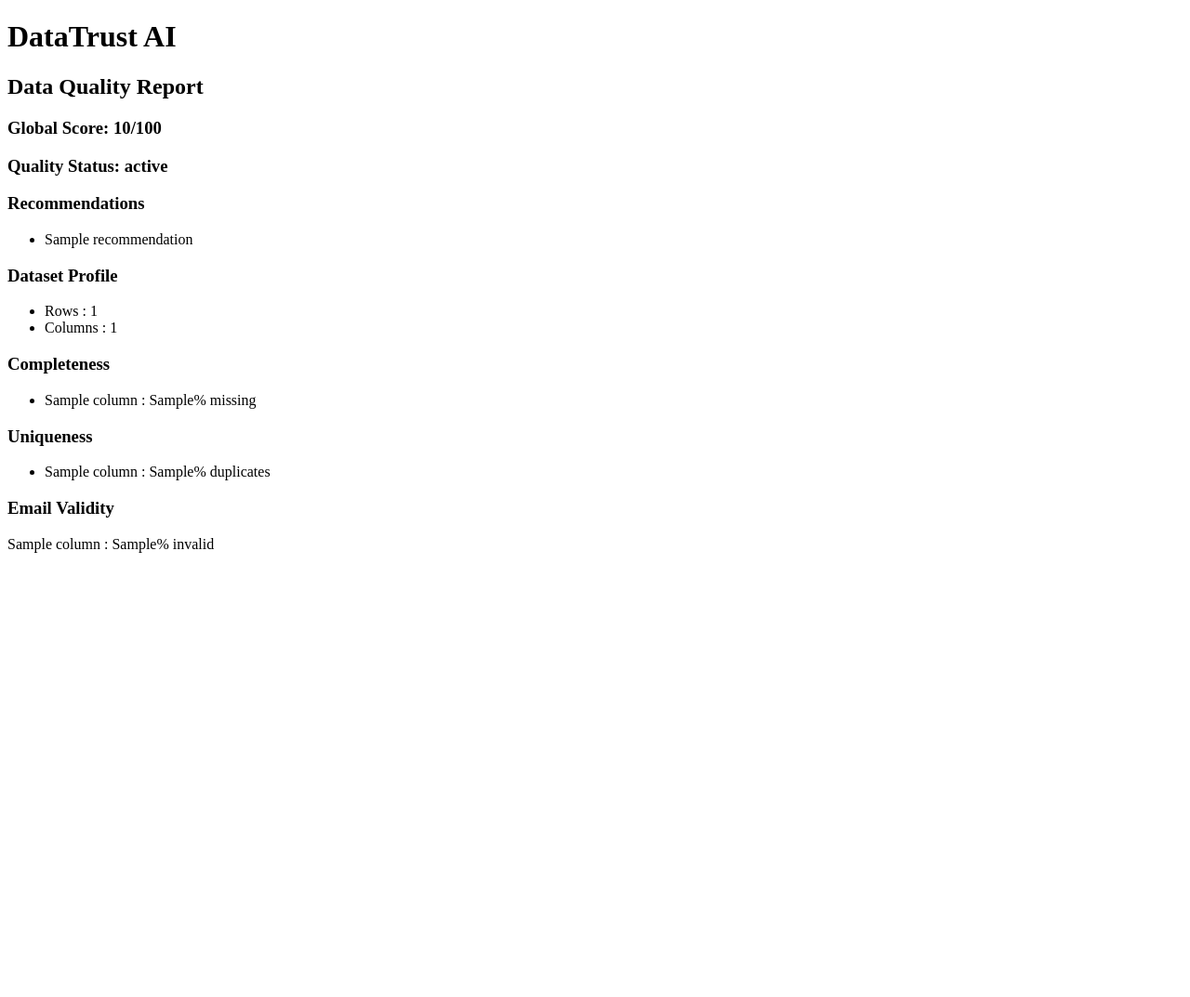
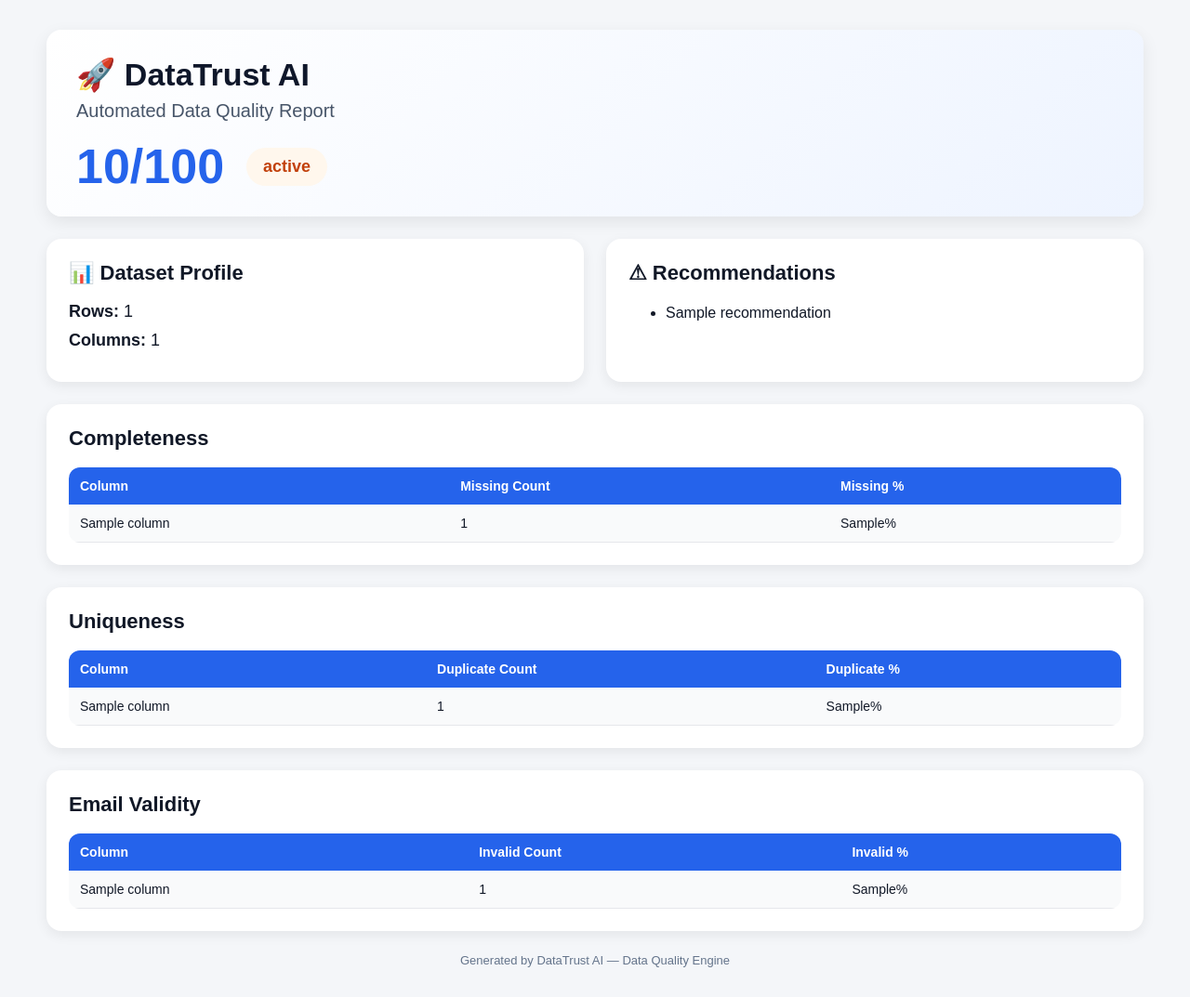
Before and after one commit to TheLordOfDarkness/datatrust-ai, a Python web app: template templates/report.html in a window 1280 px wide. Shown: the whole page at 93% size. Before the commit the page ends 595 px from the top, so only its background shows below. Run offline with Jinja, Linux system fonts and the light colour scheme; the template is opened without the code that fills it: most values are stand-ins (such as "Sample title", 1, 10 or a date in 2020).

Commit message:
Finalize professional HTML report design

```diff
--- a/templates/report.html
+++ b/templates/report.html
@@ -1,41 +1,236 @@
 <!DOCTYPE html>
-<html>
+<html lang="en">
+
 <head>
     <meta charset="UTF-8">
     <title>DataTrust AI - Data Quality Report</title>
+
+    <style>
+        * {
+            box-sizing: border-box;
+        }
+
+        body {
+            font-family: Arial, sans-serif;
+            background-color: #f4f6f9;
+            margin: 0;
+            padding: 32px;
+            color: #111827;
+        }
+
+        .container {
+            max-width: 1180px;
+            margin: auto;
+        }
+
+        .header-card {
+            background: linear-gradient(135deg, #ffffff, #eef4ff);
+            padding: 28px 32px;
+            margin-bottom: 24px;
+            border-radius: 16px;
+            box-shadow: 0 6px 18px rgba(0,0,0,0.08);
+        }
+
+        .brand {
+            font-size: 34px;
+            font-weight: 800;
+            color: #0f172a;
+            margin-bottom: 8px;
+        }
+
+        .subtitle {
+            font-size: 20px;
+            color: #475569;
+            margin-bottom: 22px;
+        }
+
+        .score-row {
+            display: flex;
+            align-items: center;
+            gap: 24px;
+            flex-wrap: wrap;
+        }
+
+        .score {
+            font-size: 52px;
+            font-weight: 800;
+            color: #2563eb;
+            line-height: 1;
+        }
+
+        .status {
+            display: inline-block;
+            padding: 10px 18px;
+            border-radius: 999px;
+            background-color: #fff7ed;
+            color: #c2410c;
+            font-size: 18px;
+            font-weight: 700;
+        }
+
+        .grid {
+            display: grid;
+            grid-template-columns: 1fr 1fr;
+            gap: 24px;
+        }
+
+        .card {
+            background: white;
+            padding: 24px;
+            margin-bottom: 24px;
+            border-radius: 16px;
+            box-shadow: 0 4px 14px rgba(0,0,0,0.07);
+        }
+
+        .card h2 {
+            margin-top: 0;
+            margin-bottom: 18px;
+            font-size: 22px;
+            color: #111827;
+        }
+
+        .metric {
+            font-size: 18px;
+            margin: 10px 0;
+        }
+
+        .recommendations li {
+            margin-bottom: 10px;
+            line-height: 1.5;
+        }
+
+        table {
+            width: 100%;
+            border-collapse: collapse;
+            overflow: hidden;
+            border-radius: 12px;
+        }
+
+        table th {
+            background-color: #2563eb;
+            color: white;
+            text-align: left;
+            padding: 12px;
+            font-size: 14px;
+        }
+
+        table td {
+            border-bottom: 1px solid #e5e7eb;
+            padding: 12px;
+            font-size: 14px;
+        }
+
+        table tr:nth-child(even) {
+            background-color: #f9fafb;
+        }
+
+        .footer {
+            text-align: center;
+            color: #64748b;
+            font-size: 13px;
+            margin-top: 20px;
+        }
+
+        @media (max-width: 800px) {
+            .grid {
+                grid-template-columns: 1fr;
+            }
+
+            .score {
+                font-size: 42px;
+            }
+        }
+    </style>
 </head>
+
 <body>
-    <h1>DataTrust AI</h1>
-    <h2>Data Quality Report</h2>
 
-    <h3>Global Score: {{ global_score }}/100</h3>
-    <h3>Quality Status: {{ status }}</h3>
-    <h3>Recommendations</h3>
-        <ul>
+<div class="container">
+
+    <div class="header-card">
+        <div class="brand">🚀 DataTrust AI</div>
+        <div class="subtitle">Automated Data Quality Report</div>
+
+        <div class="score-row">
+            <div class="score">{{ global_score }}/100</div>
+            <div class="status">{{ status }}</div>
+        </div>
+    </div>
+
+    <div class="grid">
+        <div class="card">
+            <h2>📊 Dataset Profile</h2>
+            <p class="metric"><strong>Rows:</strong> {{ profile.row_count }}</p>
+            <p class="metric"><strong>Columns:</strong> {{ profile.column_count }}</p>
+        </div>
+
+        <div class="card">
+            <h2>⚠ Recommendations</h2>
+            <ul class="recommendations">
                 {% for recommendation in recommendations %}
                 <li>{{ recommendation }}</li>
                 {% endfor %}
             </ul>
-    <h3>Dataset Profile</h3>
-    <ul>
-        <li>Rows : {{ profile.row_count }}</li>
-        <li>Columns : {{ profile.column_count }}</li>
-    </ul>
-    <h3>Completeness</h3>
-    <ul>
+        </div>
+    </div>
+
+    <div class="card">
+        <h2>Completeness</h2>
+        <table>
+            <tr>
+                <th>Column</th>
+                <th>Missing Count</th>
+                <th>Missing %</th>
+            </tr>
             {% for item in completeness %}
-        <li>{{ item.column }} : {{ item.missing_pct }}% missing</li>
+            <tr>
+                <td>{{ item.column }}</td>
+                <td>{{ item.missing_count }}</td>
+                <td>{{ item.missing_pct }}%</td>
+            </tr>
             {% endfor %}
-    </ul>
+        </table>
+    </div>
 
-    <h3>Uniqueness</h3>
-    <ul>
+    <div class="card">
+        <h2>Uniqueness</h2>
+        <table>
+            <tr>
+                <th>Column</th>
+                <th>Duplicate Count</th>
+                <th>Duplicate %</th>
+            </tr>
             {% for item in uniqueness %}
-        <li>{{ item.column }} : {{ item.duplicate_pct }}% duplicates</li>
+            <tr>
+                <td>{{ item.column }}</td>
+                <td>{{ item.duplicate_count }}</td>
+                <td>{{ item.duplicate_pct }}%</td>
+            </tr>
             {% endfor %}
-    </ul>
+        </table>
+    </div>
 
-    <h3>Email Validity</h3>
-    <p>{{ email_validity.column }} : {{ email_validity.invalid_pct }}% invalid</p>
+    <div class="card">
+        <h2>Email Validity</h2>
+        <table>
+            <tr>
+                <th>Column</th>
+                <th>Invalid Count</th>
+                <th>Invalid %</th>
+            </tr>
+            <tr>
+                <td>{{ email_validity.column }}</td>
+                <td>{{ email_validity.invalid_count }}</td>
+                <td>{{ email_validity.invalid_pct }}%</td>
+            </tr>
+        </table>
+    </div>
+
+    <div class="footer">
+        Generated by DataTrust AI — Data Quality Engine
+    </div>
+
+</div>
+
 </body>
 </html>
```
Lines whose indentation alone changed are shown as unchanged.
